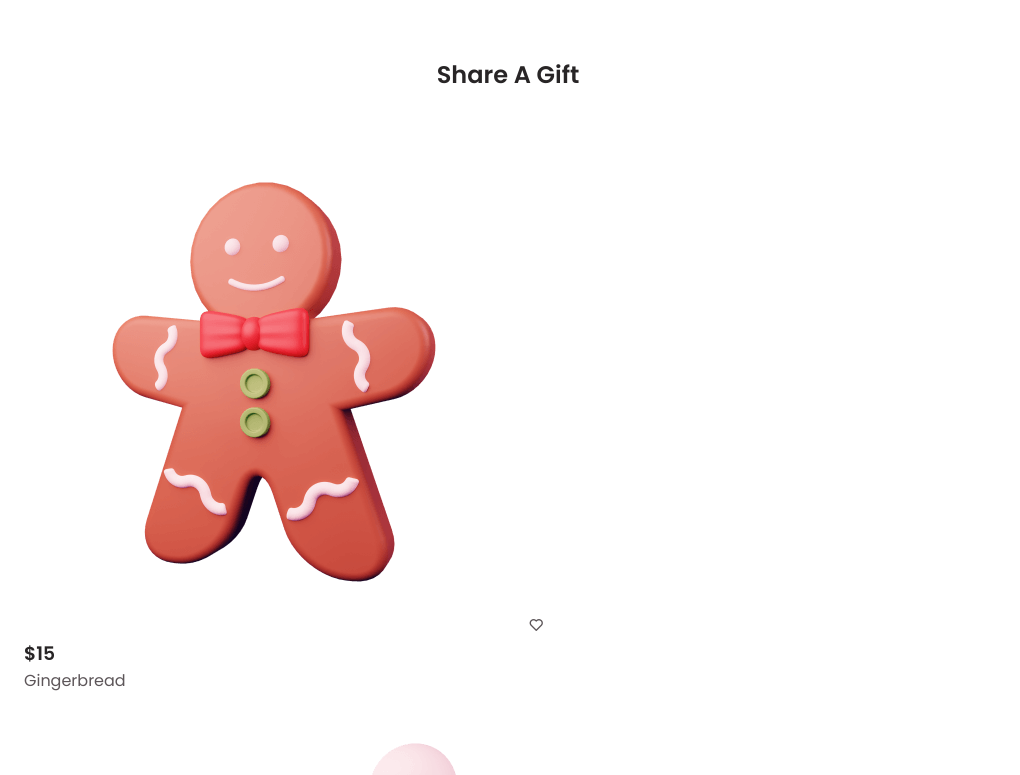
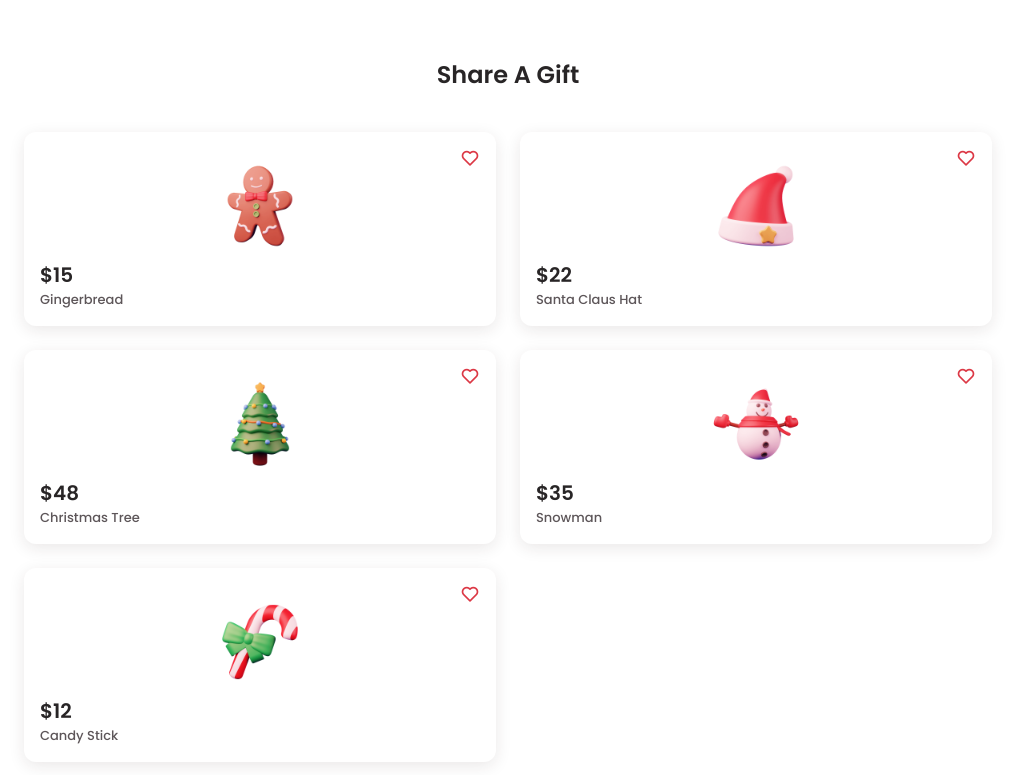
Before and after one commit to LeslieLopez25/christmas-website, a plain HTML site: page index.html in a window 1280 px wide. Shown: the part 1800-2575 px from the top of the page, without its empty margins (0-1020 px from the left). Drawn offline with nearby package versions, Linux system fonts and the light colour scheme.

Commit message:
Added css to gift section

```diff
--- a/css/styles.css
+++ b/css/styles.css
@@ -313,3 +313,47 @@ button {
     width: 280px;
     justify-self: center;
 }
+
+/* GIFT */
+.gift__container {
+    grid-template-columns: repeat(2, 1fr);
+    gap: 1.5rem;
+}
+
+.gift__card {
+    display: grid;
+    position: relative;
+    background-color: var(--container-color);
+    box-shadow: 0 4px 16px hsla(355, 25%, 15%, .1);
+    padding: 1.5rem 1rem 1rem;
+    border-radius: .75rem;
+}
+
+.gift__img {
+    width: 100px;
+    justify-self: center;
+    margin-bottom: var(--mb-0-25);
+    transition: .3s;
+}
+
+.gift__icon {
+    font-size: 1.25rem;
+    color: var(--first-color);
+    position: absolute;
+    top: 1rem;
+    right: 1rem;
+    cursor: pointer;
+}
+
+.gift__price {
+    font-size: var(--h3-font-size);
+}
+
+.gift__title {
+    font-size: var(--smaller-font-size);
+    font-weight: var(--font-medium);
+}
+
+.gift__card:hover .gift__img {
+    transform: translateY(-.25rem);
+}
```
